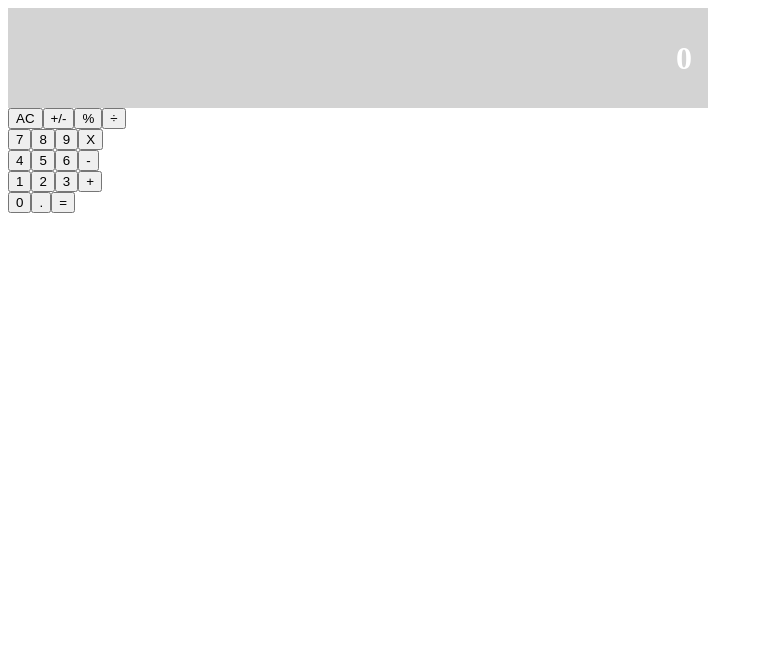
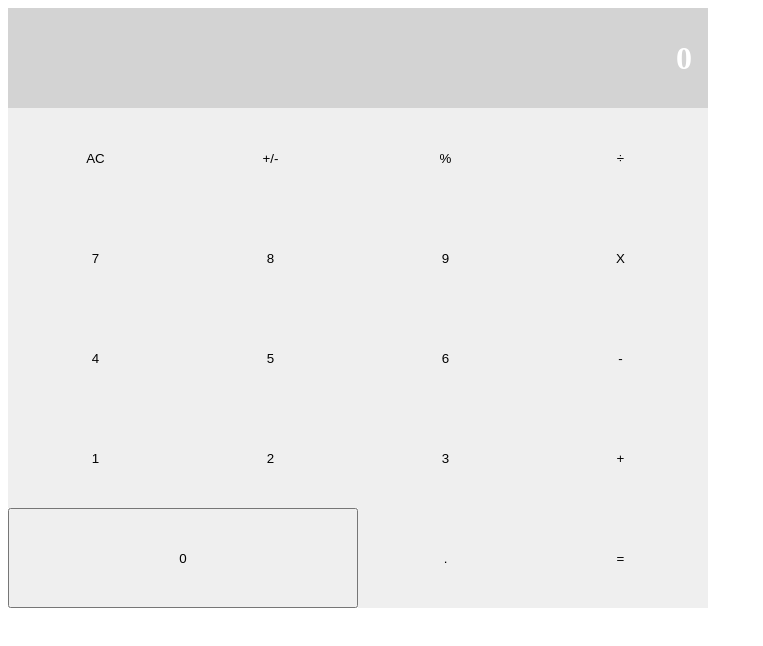
Before and after one commit to carlosveigadev/react-calculator, a React app: page / in a window 1280 px wide. Shown: the whole page, without its empty margins (0-763 px from the left). Built offline with nearby package versions, Linux system fonts and the light colour scheme.

Commit message:
src: add styles to buttons

```diff
--- a/src/components/Button.js
+++ b/src/components/Button.js
@@ -1,12 +1,20 @@
 import PropTypes from 'prop-types';
+import styles from '../styles/style.module.css';
 
 const Button = ({ name, clickHandler }) => {
   const handleClick = () => {
     clickHandler(name);
   };
 
+  const checkButton = name => {
+    if (name === '0') {
+      return styles.button0;
+    }
+    return styles.button;
+  };
+
   return (
-    <button type="button" onClick={handleClick}>{name}</button>
+    <button className={checkButton(name)} type="button" onClick={handleClick}>{name}</button>
   );
 };
 
--- a/src/styles/style.module.css
+++ b/src/styles/style.module.css
@@ -19,4 +19,18 @@
 
 .buttonPanel {
   display: flex;
+  height: 100px;
 }
+
+.button {
+  width: 25%;
+  border: lightgrey;
+}
+
+.button:hover {
+  background-color: white;
+}
+
+.button0 {
+  width: 50%;
+}
```
